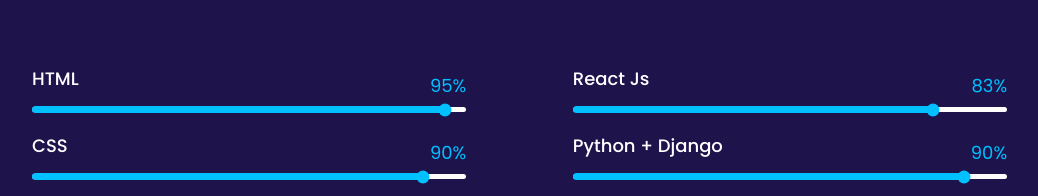
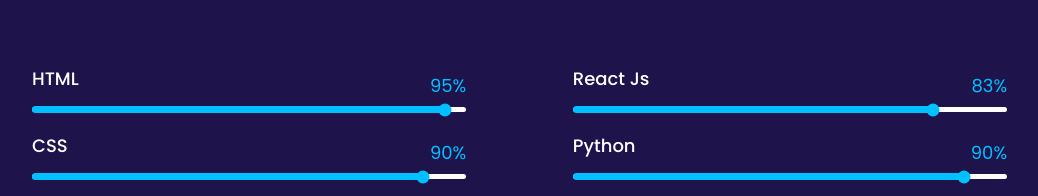
Before and after one commit to thakur7985/Portfolio, a plain HTML site: page index.html in a window 1280 px wide. Shown: the part 1580-1776 px from the top of the page, without its empty margins (128-1166 px from the left). Drawn offline with Linux system fonts and the light colour scheme.

Commit message:
Add files via upload

```diff
--- a/index.html
+++ b/index.html
@@ -194,7 +194,7 @@
                                 </div>
 
                                 <div class="skill">
-                                    <div class="subject">Python + Django</div>
+                                    <div class="subject">Python</div>
                                     <div class="progress-bar" value="90%">
                                         <div class="progress-line" style="max-width: 90%;"></div>
                                     </div>
```
